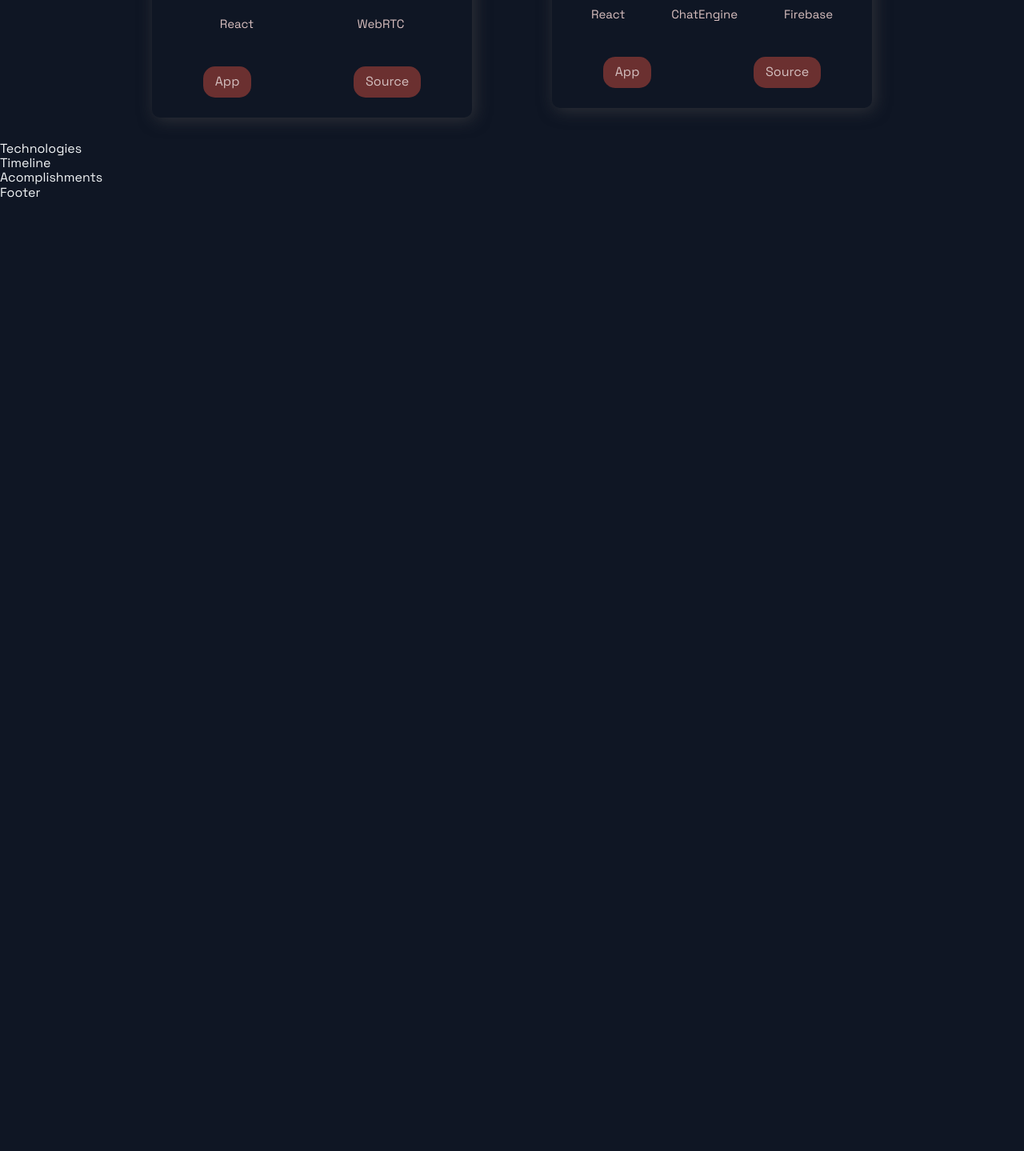
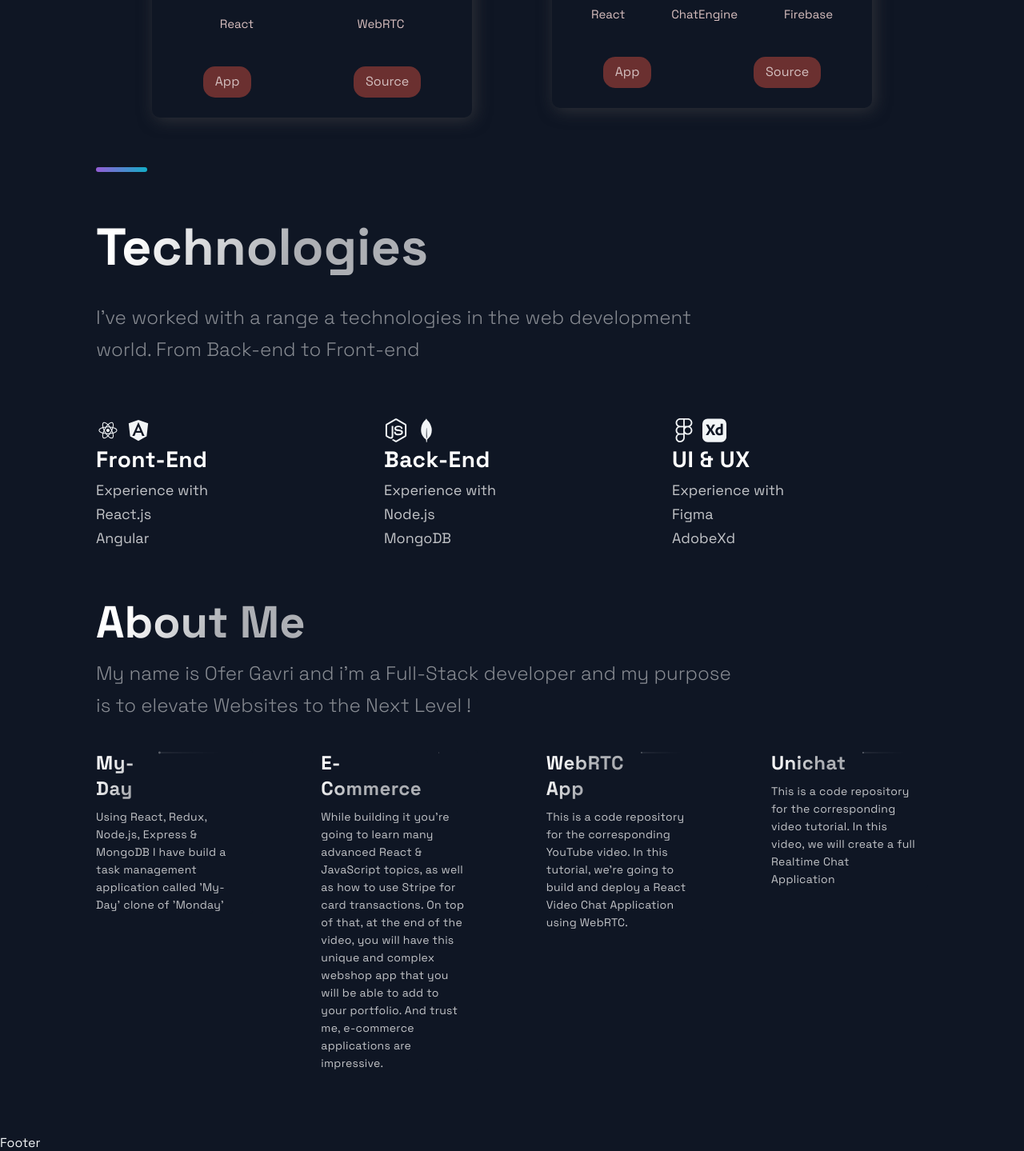
Before and after one commit to oferGavrilov/My-portfolio, a Next.js app: page / in a window 1280 px wide. Shown: the part 1993-3432 px from the top of the page at 80% size. Before the commit the page ends 2244 px from the top, so only its background shows below. Built offline with nearby package versions, Linux system fonts and the light colour scheme.

Commit message:
added technologies  + time line sections

```diff
--- a/src/components/Acomplishments/Acomplishments.js
+++ /dev/null
@@ -1,19 +0,0 @@
-import React from 'react';
-
-import { Section, SectionDivider, SectionTitle } from '../../styles/GlobalComponents';
-import { Box, Boxes, BoxNum, BoxText } from './AcomplishmentsStyles';
-
-const data = [
-  { number: 20, text: 'Open Source Projects'},
-  { number: 1000, text: 'Students', },
-  { number: 1900, text: 'Github Followers', },
-  { number: 5000, text: 'Github Stars', }
-];
-
-const Acomplishments = () => (
-  <div>
-    Acomplishments
-  </div>
-);
-
-export default Acomplishments;
--- a/src/components/Acomplishments/AcomplishmentsStyles.js
+++ /dev/null
@@ -1,134 +0,0 @@
-import styled from "styled-components"
-
-export const Boxes = styled.div`
-  width: 100%;
-  display: grid;
-  grid-template-columns: repeat(4, 1fr);
-  gap: 24px;
-  margin: 24px 0 40px;
-
-  @media ${props => props.theme.breakpoints.md}{
-    gap: 16px;
-    margin: 20px 0 32px;
-    grid-template-columns: repeat(auto-fit, minmax(140px, 1fr));
-  }
-
-  @media ${props => props.theme.breakpoints.sm}{
-    display: grid;
-    grid-template-columns: repeat(2, 1fr);
-    gap: 10px;
-    max-width: 500px;
-    margin: 24px auto;
-  }
-`
-
-export const Box = styled.div`
-  background: #212D45;
-  border-radius: 12px;
-  height: 144px;
-  padding: 24px;
-  @media ${props => props.theme.breakpoints.lg} {
-    height: 210px;
-
-  }
-
-  @media ${props => props.theme.breakpoints.md} {
-    height: 135px;
-    padding: 16px;
-  }
-
-  @media ${props => props.theme.breakpoints.sm} {
-    height: 110px;
-    padding: 12px;
-
-    &:nth-child(2n){
-      grid-row:2;
-    }
-  }
-`
-export const BoxNum = styled.h5`
-  font-style: normal;
-  font-weight: 600;
-  font-size: 36px;
-  line-height: 40px;
-  letter-spacing: 0.01em;
-  color: #FFFFFF;
-  margin-bottom: 8px;
-
-  @media ${props => props.theme.breakpoints.md} {
-    font-size: 28px;
-    line-height: 32px;
-  }
-  @media ${props => props.theme.breakpoints.sm} {
-    font-size: 24px;
-    line-height: 26px;
-}
-`
-
-export const BoxText = styled.p`
-  font-style: normal;
-  font-weight: normal;
-  font-size: 18px;
-  line-height: 24px;
-  letter-spacing: 0.02em;
-  color: rgba(255, 255, 255, 0.75);
-
-  @media ${props => props.theme.breakpoints.md}{
-    font-size: 16px;
-    line-height: 20px;
-  };
-
-  @media ${props => props.theme.breakpoints.sm} {
-    font-size: 10px;
-    line-height: 14px;
-  }
-`
-
-export const Join = styled.div`
-  display: flex;
-  max-width: 1040px;
-  justify-content: center;
-  align-items: center;
-  padding-bottom: 80px;
-
-  @media ${props => props.theme.breakpoints.md}{
-    display: flex;
-    justify-content: center;
-    padding-bottom: 64px;
-  }
-
-  @media ${props => props.theme.breakpoints.sm}{
-    display: flex;
-    flex-direction: column;
-    align-items: center;
-    padding-bottom: 32px;
-  }
-`
-
-export const JoinText = styled.h5`
-  display: flex;
-  font-size: 24px;
-  line-height: 40px;
-  letter-spacing: 0.02em;
-  color: rgba(255, 255, 255, 0.5);
-
-@media ${props => props.theme.breakpoints.md}{
-  line-height: 32px;
-  font-size: 20px;
-};
-
-@media ${props => props.theme.breakpoints.sm}{
-  font-size: 16px;
-  line-height: 24px;
-  margin: 0 0 16px;
-}
-`
-
-export const IconContainer = styled.div`
-  display: flex;
-
-  @media ${props => props.theme.breakpoints.sm}{
-    width: 160px;
-    justify-content: space-between;
-  }
-`
--- a/src/components/Technologies/Technologies.js
+++ b/src/components/Technologies/Technologies.js
@@ -1,12 +1,65 @@
 import React from 'react';
 import { DiFirebase, DiReact, DiZend } from 'react-icons/di';
+import { FaAngular, FaNodeJs } from 'react-icons/fa'
+import { SiMongodb , SiFigma , SiAdobexd } from 'react-icons/si'
 import { Section, SectionDivider, SectionText, SectionTitle } from '../../styles/GlobalComponents';
-import { List, ListContainer, ListItem, ListParagraph, ListTitle } from './TechnologiesStyles';
+import { IconsContainer, List, ListContainer, ListItem, ListParagraph, ListTitle } from './TechnologiesStyles';
 
-const Technologies = () =>  (
-  <div>
-    Technologies
-  </div>
+const Technologies = () => (
+  <Section id='tech'>
+    <SectionDivider />
+    <SectionTitle main>Technologies</SectionTitle>
+    <SectionText>
+      I've worked with a range a technologies in the web development world.
+      From Back-end to Front-end
+    </SectionText>
+    <List>
+      <ListItem>
+        <IconsContainer>
+          <DiReact size="3rem" />
+          <FaAngular size="3rem" />
+        </IconsContainer>
+        <ListContainer>
+          <ListTitle>Front-End</ListTitle>
+          <ListParagraph>
+            <span>Experience with</span>
+            <span>React.js</span>
+            <span>Angular</span>
+          </ListParagraph>
+        </ListContainer>
+      </ListItem>
+
+      <ListItem>
+        <IconsContainer>
+          <FaNodeJs size="3rem" />
+          <SiMongodb size="3rem" />
+        </IconsContainer>
+        <ListContainer>
+          <ListTitle>Back-End</ListTitle>
+          <ListParagraph>
+            <span>Experience with</span>
+            <span>Node.js</span>
+            <span>MongoDB</span>
+          </ListParagraph>
+        </ListContainer>
+      </ListItem>
+
+      <ListItem>
+        <IconsContainer>
+          <SiFigma size="3rem" />
+          <SiAdobexd size="3rem" />
+        </IconsContainer>
+        <ListContainer>
+          <ListTitle>UI & UX</ListTitle>
+          <ListParagraph>
+            <span>Experience with</span>
+            <span>Figma</span>
+            <span>AdobeXd</span>
+          </ListParagraph>
+        </ListContainer>
+      </ListItem>
+    </List>
+  </Section>
 );
 
 export default Technologies;
--- a/src/components/Technologies/TechnologiesStyles.js
+++ b/src/components/Technologies/TechnologiesStyles.js
@@ -21,6 +21,11 @@
     padding: 0;
     margin-top: 16px;
   }
+`
+export const IconsContainer = styled.div`
+  display:flex;
+  gap: 8px;
+  padding-bottom:5px;
 `
 
 export const MainImage = styled.img`
@@ -82,6 +87,8 @@
 `
 
 export const ListParagraph = styled.p`
+  display: flex;
+  flex-direction: column;
   font-size: 18px;
   line-height: 30px;
   color: rgba(255, 255, 255, 0.75);
--- a/src/components/TimeLine/TimeLine.js
+++ b/src/components/TimeLine/TimeLine.js
@@ -2,50 +2,117 @@
 
 import { CarouselButton, CarouselButtonDot, CarouselButtons, CarouselContainer, CarouselItem, CarouselItemImg, CarouselItemText, CarouselItemTitle, CarouselMobileScrollNode } from './TimeLineStyles';
 import { Section, SectionDivider, SectionText, SectionTitle } from '../../styles/GlobalComponents';
-import { TimeLineData } from '../../constants/constants';
+import { projects } from '../../constants/constants';
 
-const TOTAL_CAROUSEL_COUNT = TimeLineData.length;
+const TOTAL_CAROUSEL_COUNT = projects.length;
 
 const Timeline = () => {
-  // const [activeItem, setActiveItem] = useState(0);
-  // const carouselRef = useRef();
+  const [activeItem, setActiveItem] = useState(0);
+  const carouselRef = useRef();
 
-  // const scroll = (node, left) => {
-  //   return node.scrollTo({ left, behavior: 'smooth' });
-  // }
+  const scroll = (node, left) => {
+    return node.scrollTo({ left, behavior: 'smooth' });
+  }
 
-  // const handleClick = (e, i) => {
-  //   e.preventDefault();
+  const handleClick = (ev, idx) => {
+    console.log(idx)
+    ev.preventDefault();
 
-  //   if (carouselRef.current) {
-  //     const scrollLeft = Math.floor(carouselRef.current.scrollWidth * 0.7 * (i / TimeLineData.length));
+    if (carouselRef.current) {
+      console.log(carouselRef.current)
+      const scrollLeft = Math.floor(carouselRef.current.scrollWidth * 0.7 * (idx / projects.length));
 
-  //     scroll(carouselRef.current, scrollLeft);
-  //   }
-  // }
+      scroll(carouselRef.current, scrollLeft);
+    }
+  }
 
-  // const handleScroll = () => {
-  //   if (carouselRef.current) {
-  //     const index = Math.round((carouselRef.current.scrollLeft / (carouselRef.current.scrollWidth * 0.7)) * TimeLineData.length);
+  const handleScroll = () => {
+    if (carouselRef.current) {
+      const index = Math.round((carouselRef.current.scrollLeft / (carouselRef.current.scrollWidth * 0.7)) * projects.length);
 
-  //     setActiveItem(index);
-  //   }
-  // }
+      setActiveItem(index);
+    }
+  }
 
   // // snap back to beginning of scroll when window is resized
   // // avoids a bug where content is covered up if coming from smaller screen
-  // useEffect(() => {
-  //   const handleResize = () => {
-  //     scroll(carouselRef.current, 0);
-  //   }
+  useEffect(() => {
+    const handleResize = () => {
+      scroll(carouselRef.current, 0);
+    }
 
-  //   window.addEventListener('resize', handleResize);
-  // }, []);
+    window.addEventListener('resize', handleResize);
+  }, []);
 
   return (
-    <div>
-      Timeline
-    </div>
+    <Section id='about'>
+      <SectionTitle>About Me</SectionTitle>
+      <SectionText>
+        My name is Ofer Gavri and i'm a Full-Stack developer and my purpose is to elevate Websites to the Next Level !
+      </SectionText>
+      <CarouselContainer ref={carouselRef} onScroll={handleScroll}>
+        <>
+          {projects.map((item, idx) => (
+            <CarouselMobileScrollNode key={idx} final={idx - TOTAL_CAROUSEL_COUNT - 1}>
+              <CarouselItem
+                idx={idx}
+                id={`carousel-item-${idx}`}
+                active={activeItem}
+                onClick={(ev) => handleClick(ev, idx)}
+              >
+                <CarouselItemTitle>
+                  {item.title}
+                  <CarouselItemImg
+                    width="208"
+                    height="6"
+                    viewBox="0 0 208 6"
+                    fill="none"
+                    xmlns="http://www.w3.org/2000/svg">
+                    <path
+                      fillRule="evenodd"
+                      clipRule="evenodd"
+                      d="M2.5 5.5C3.88071 5.5 5 4.38071 5 3V3.5L208 3.50002V2.50002L5 2.5V3C5 1.61929 3.88071 0.5 2.5 0.5C1.11929 0.5 0 1.61929 0 3C0 4.38071 1.11929 5.5 2.5 5.5Z"
+                      fill="url(#paint0_linear)"
+                      fillOpacity="0.33"
+                    />
+                    <defs>
+                      <linearGradient
+                        id="paint0_linear"
+                        x1="-4.30412e-10"
+                        y1="0.5"
+                        x2="208"
+                        y2="0.500295"
+                        gradientUnits="userSpaceOnUse">
+                        <stop stopColor="white" />
+                        <stop
+                          offset="0.79478"
+                          stopColor="white"
+                          stopOpacity="0"
+                        />
+                      </linearGradient>
+                    </defs>
+                  </CarouselItemImg>
+                </CarouselItemTitle>
+                <CarouselItemText>{item.description}</CarouselItemText>
+              </CarouselItem>
+            </CarouselMobileScrollNode>
+          ))}
+        </>
+      </CarouselContainer>
+      <CarouselButtons>
+        {projects.map((_, idx) => (
+          <CarouselButton
+            key={idx}
+            idx={idx}
+            active={activeItem}
+            onClick={(ev) => handleClick(ev, idx)}
+            type="button"
+          >
+            <CarouselButtonDot active={0} />
+          </CarouselButton>
+        ))}
+      </CarouselButtons>
+    </Section>
   );
 };
 
--- a/src/constants/constants.js
+++ b/src/constants/constants.js
@@ -38,9 +38,6 @@
 ];
 
 export const TimeLineData = [
-  { year: 2017, text: 'Started my journey', },
-  { year: 2018, text: 'Worked as a freelance developer', },
-  { year: 2019, text: 'Founded JavaScript Mastery', },
-  { year: 2020, text: 'Shared my projects with the world', },
-  { year: 2021, text: 'Started my own platform', },
+  { year: 2022, text: 'Learned Full stack development at Coding Academy', },
+  { year: 2023, text: 'Worked on self projects and research more technologies', },
 ];
--- a/src/pages/index.js
+++ b/src/pages/index.js
@@ -1,4 +1,3 @@
-import Acomplishments from '../components/Acomplishments/Acomplishments';
 import BgAnimation from '../components/BackgrooundAnimation/BackgroundAnimation';
 import Hero from '../components/Hero/Hero';
 import Projects from '../components/Projects/Projects';
@@ -17,7 +16,6 @@
       <Projects />
       <Technologies />
       <Timeline />
-      <Acomplishments />
     </Layout>
   );
 };
```
